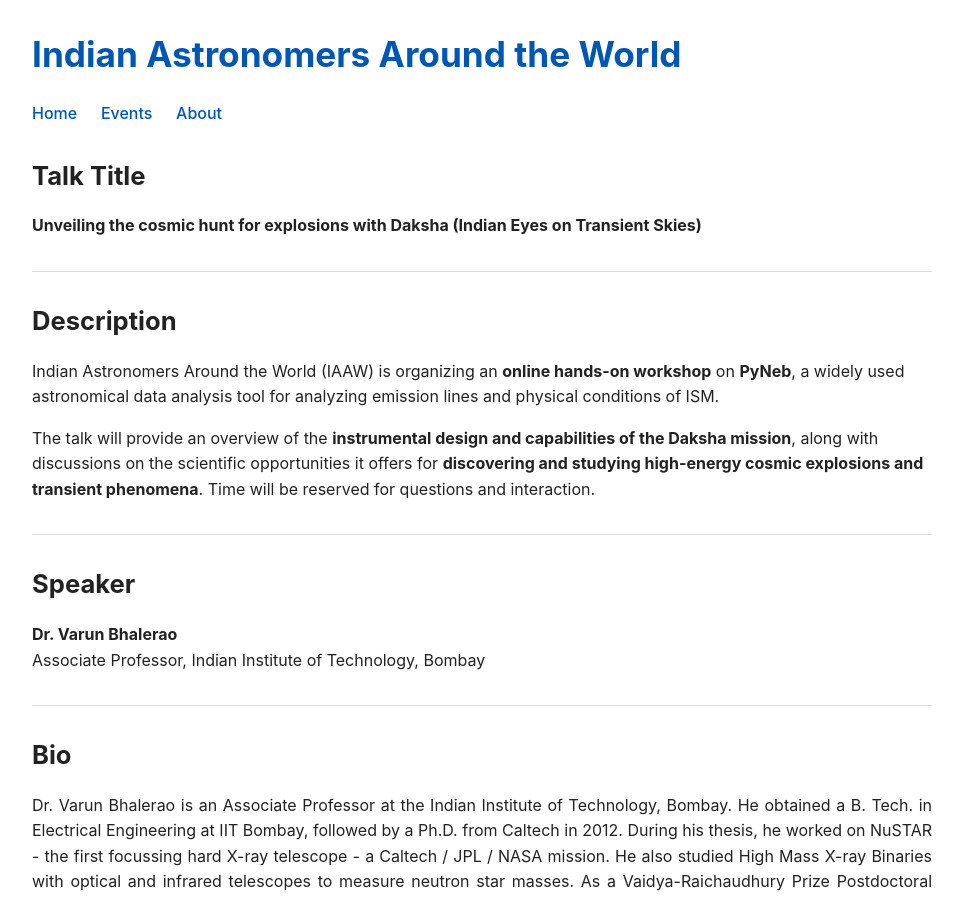
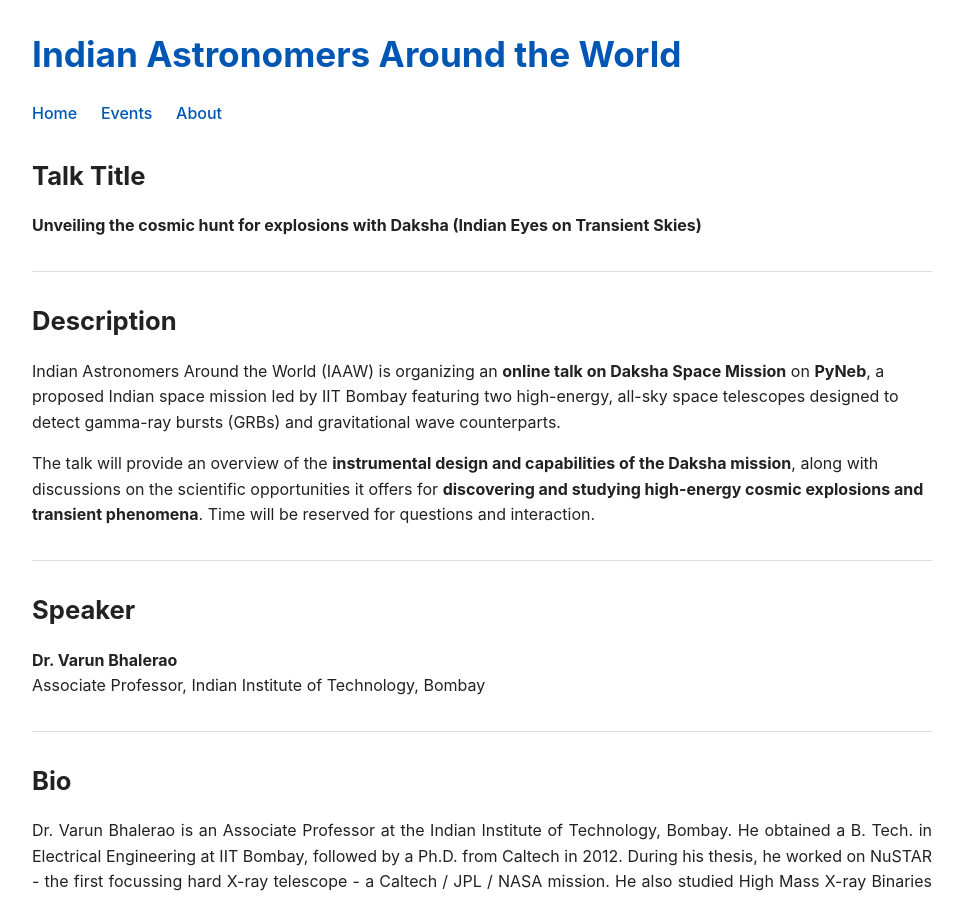
Before and after one commit to indianastronomers/indianastronomers.github.io, a Jekyll site: the page built from events/2026-03-31-Talk-Daksha.md, in a window 1280 px wide and 900 px high. Shown: the whole window, without its empty margins (158-1121 px from the left). Built offline with Jekyll 4.4.1, drawn with Linux system fonts in a browser that asks for light colours.

Commit message:
Revise event description for Daksha Space Mission talk
Updated the event description to reflect the topic of the Daksha Space Mission and its focus on gamma-ray bursts and gravitational wave counterparts.

```diff
--- a/events/2026-03-31-Talk-Daksha.md
+++ b/events/2026-03-31-Talk-Daksha.md
@@ -15,7 +15,7 @@ summary:  Online Talk – Unveiling the cosmic hunt for explosions with Daksha (
 ## Description
 
 <p>
-Indian Astronomers Around the World (IAAW) is organizing an <b>online hands-on workshop</b> on <b>PyNeb</b>, a widely used astronomical data analysis tool for analyzing emission lines and physical conditions of ISM.
+Indian Astronomers Around the World (IAAW) is organizing an <b>online talk on Daksha Space Mission</b> on <b>PyNeb</b>, a proposed Indian space mission led by IIT Bombay featuring two high-energy, all-sky space telescopes designed to detect gamma-ray bursts (GRBs) and gravitational wave counterparts.
 </p>
 
 <p>
```
